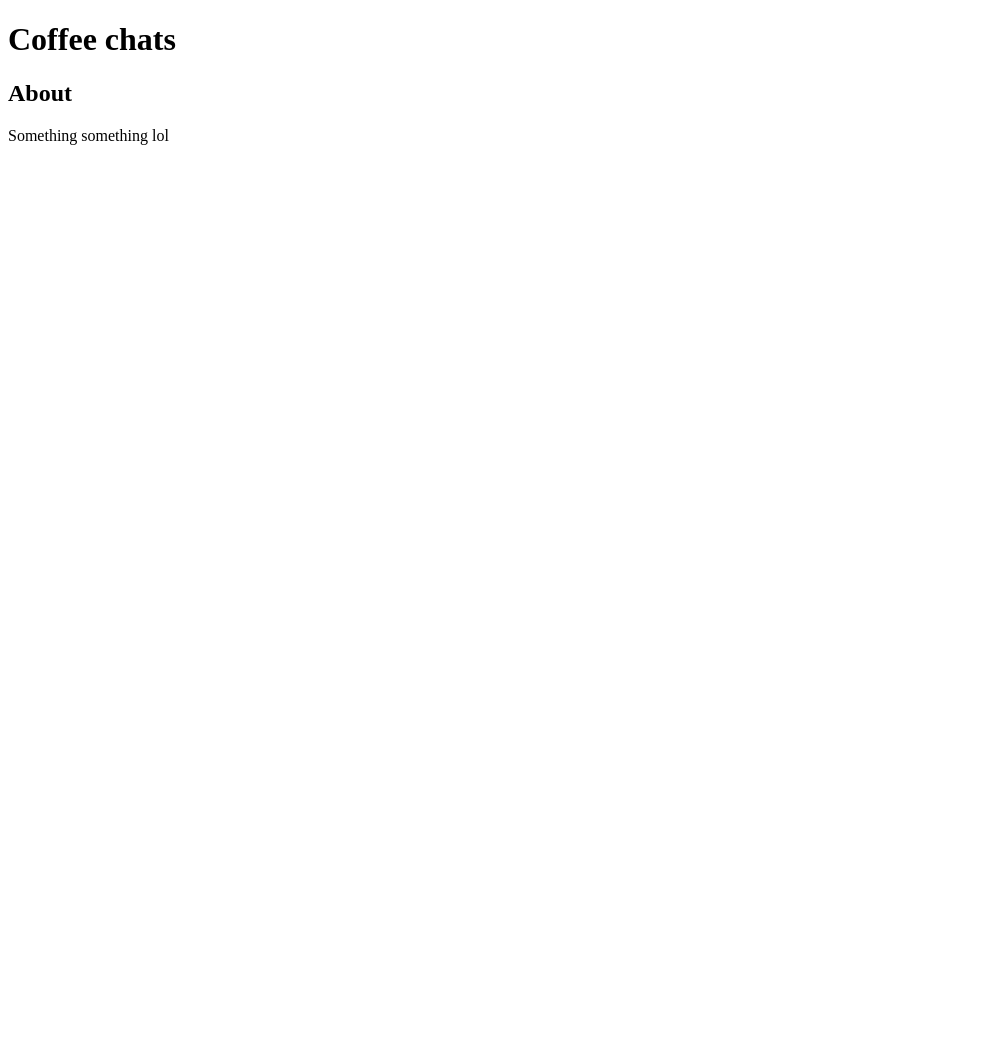
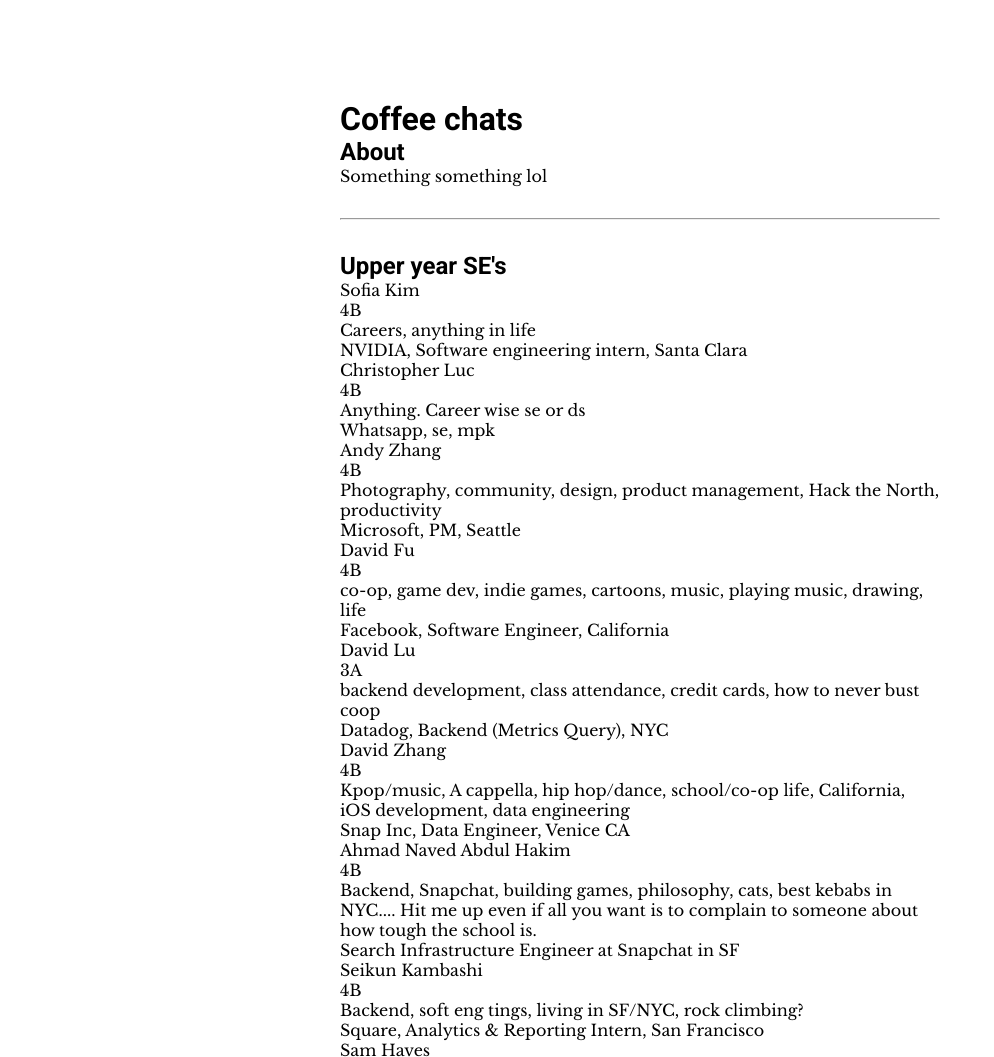
Before and after one commit to catherinek07/coffee-chats, a plain HTML site: page index.html in a window 1280 px wide. Shown: the top 1057 px of the page, without its empty margins (0-994 px from the left). Before the commit the page ends 800 px from the top, so only its background shows below. Drawn offline with nearby package versions, Linux system fonts and the light colour scheme.

Commit message:
something basic, needs swagger styling

```diff
--- a/index.html
+++ b/index.html
@@ -8,6 +8,8 @@
       integrity="sha256-FgpCb/KJQlLNfOu91ta32o/NMZxltwRo8QtmkMRdAu8="
       crossorigin="anonymous"></script>
     <script src="./scripts.js"></script>
+    <link
+    href="https://fonts.googleapis.com/css?family=Libre+Baskerville|Roboto:400,700" rel="stylesheet">
   </head>
   <body>
     <h1> Coffee chats </h1>
@@ -15,6 +17,8 @@
     <div>
       Something something lol
     </div>
+    <hr class="divider" />
+    <h2> Upper year SE's</h2>
     <div id="people"> </div>
   </body>
 </html>
--- a/scripts.js
+++ b/scripts.js
@@ -15,13 +15,51 @@ $(document).ready(() => {
       person['fun-fact'] = d[4];
       person['talk'] = d[5];
       person['coop'] = d[6];
-      return d;
+      return person;
     });
   }
 
   // Parse and render response
   function processResponse(resp) {
     let people = parseResponse(resp);
-    console.log(people);
+    renderPeople(document.getElementById('people'), people);
+  }
+
+  // Render all da people
+  function renderPeople(rootElem, people) {
+    for (let i = 0; i < people.length; i++) {
+      rootElem.appendChild(createPersonElement(people[i]));
+    }
+  }
+
+  function createPersonElement(person) {
+    let root = document.createElement('div');
+
+    let name = document.createElement('div');
+    name.className = 'name';
+    name.innerHTML = person['name'];
+
+    let term = document.createElement('div');
+    term.className = 'term';
+    term.innerHTML = person['term'];
+
+    let funFact = document.createElement('div');
+    funFact.className = 'fun-fact';
+    funFact.className = person['fun-fact'];
+
+    let talk = document.createElement('div');
+    talk.className = 'talk';
+    talk.innerHTML = person['talk'];
+
+    let coop = document.createElement('div');
+    coop.className = 'coop';
+    coop.innerHTML = person['coop'];
+
+    root.appendChild(name);
+    root.appendChild(term);
+    root.appendChild(funFact);
+    root.appendChild(talk);
+    root.appendChild(coop);
+    return root;
   }
 });
--- a/styles.css
+++ b/styles.css
@@ -0,0 +1,29 @@
+/* Reset */
+* {
+  margin: 0;
+  padding: 0;
+}
+
+body {
+  font-family: 'Libre Baskerville', serif;
+
+  margin: 100px auto;
+  display: block;
+  width: 100%;
+  max-width: 600px;
+}
+
+h1, h2, h3, h4, h5, h6 {
+  font-family: 'Roboto', sans-serif;
+}
+
+h1 {
+  font-weight: 700;
+}
+
+.divider {
+  margin: 32px 0;
+}
+
+#people {
+}
```
